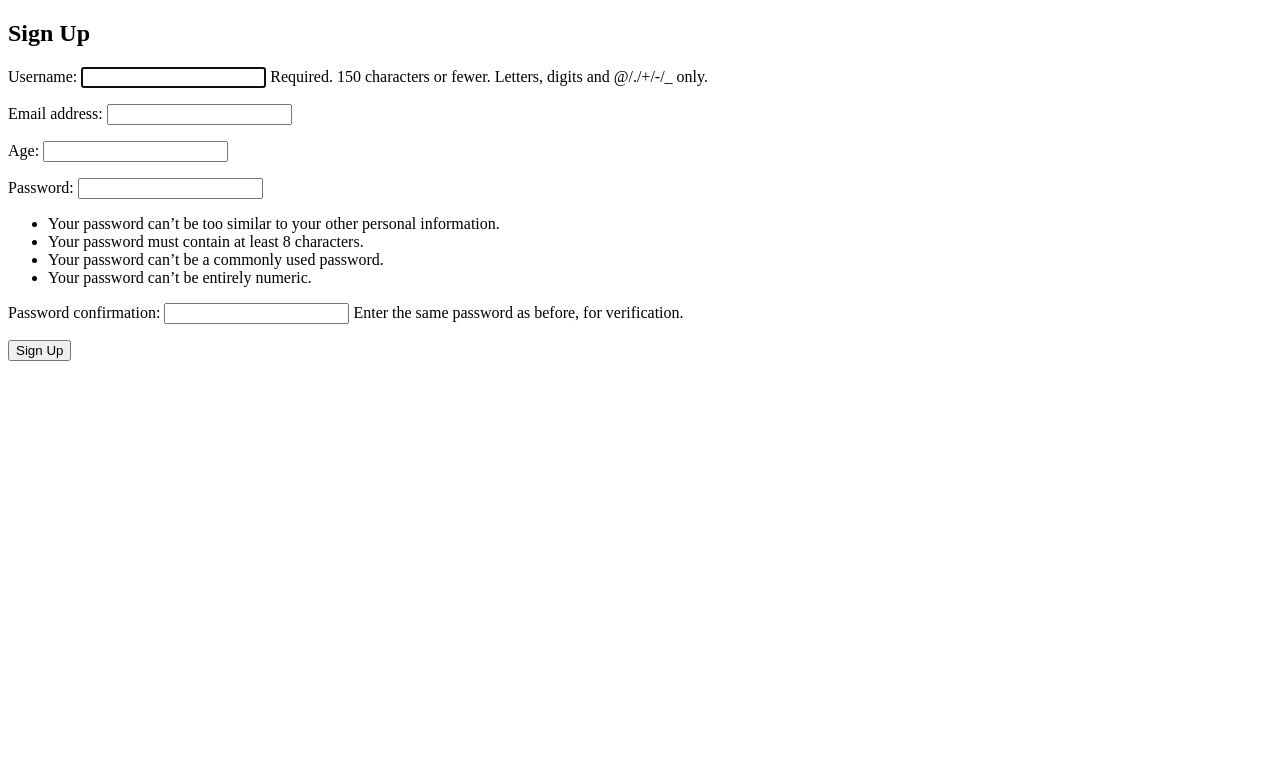
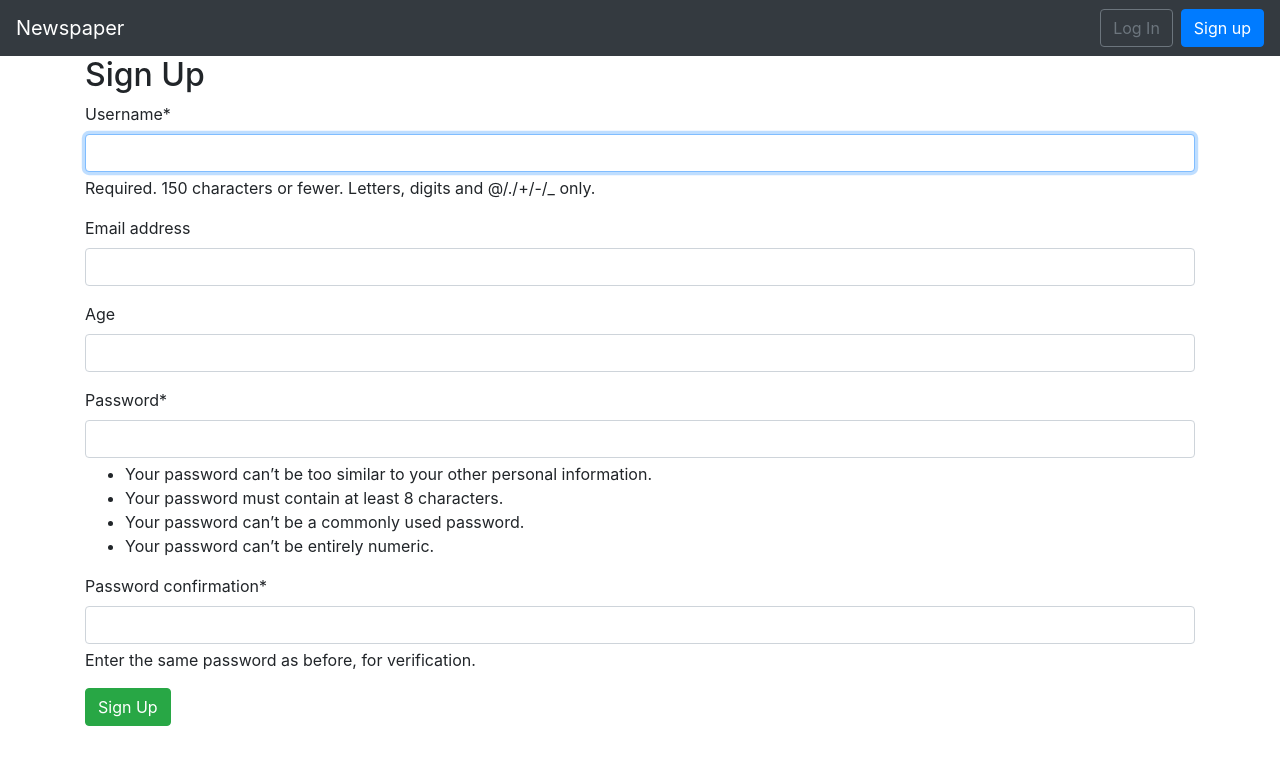
Before and after one commit to IamGOOD20/Newspaper-app, a Django app: page /accounts/signup/ in a window 1280 px wide. Shown: the top 765 px of the page. Run offline with Django 5.2, Linux system fonts and the light colour scheme; some libraries are stand-ins or nearby versions.

Commit message:
Added boodstrap tools, updated sign up form and log in page

```diff
--- a/config/settings.py
+++ b/config/settings.py
@@ -41,6 +41,9 @@ INSTALLED_APPS = [
     # local
     'accounts.apps.AccountsConfig',
     'pages.apps.PagesConfig',
+    # 3rd
+    'crispy_forms',
+    'crispy_bootstrap4',
 ]
 
 MIDDLEWARE = [
@@ -130,3 +133,5 @@ DEFAULT_AUTO_FIELD = 'django.db.models.BigAutoField'
 
 LOGOUT_REDIRECT_URL = 'home'
 LOGIN_REDIRECT_URL = 'home'
+
+CRISPY_TEMPLATE_PACK = 'bootstrap4'
--- a/templates/base.html
+++ b/templates/base.html
@@ -3,11 +3,46 @@
     <head>
         <meta charset="utf-8">
             <title>{% block title %}Newspaper App{% endblock title %}</title>
+        <meta name="viewport" content="width=device-width,
+        initial-scale=1, shrink-to-fit=no">
+<!-- Bootstrap CSS -->
+        <link rel="stylesheet" href="https://cdn.jsdelivr.net/npm/bootstrap@4.5.3/dist/css/bootstrap.min.css"
+              integrity="sha384-TX8t27EcRE3e/ihU7zmQxVncDAy5uIKz4rEkgIXeMed4M0jlfIDPvg6uqKI2xXr2" crossorigin="anonymous">
+
     </head>
     <body>
+        <nav class="navbar navbar-expand-lg navbar-dark bg-dark">
+            <a class="navbar-brand" href="{% url 'home' %}">Newspaper</a>
+            <button class="navbar-toggler" type="button" data-toggle="collapse"
+                data-target="#navbarSupportedContent"
+                aria-controls="navbarSupportedContent" aria-expanded="false"
+                aria-label="Toggle navigation">
+                <span class="navbar-toggler-icon"></span>
+            </button>
+            <div class="collapse navbar-collapse" id="navbarSupportedContent">
+                {% if user.is_authenticated %}
+                    <ul class="navbar-nav ml-auto">
+                        <li class="nav-item">
+                            <a class="nav-link dropdown-toggle" href="#" id="navbarDropdown" role="button" data-toggle="dropdown"
+                            aria-haspopup="true" aria-expanded="false">{{ user.username }}</a>
+                            <div class="dropdown-menu dropdown-menu-lg-right" aria-labelledby="navbarDropdown">
+                                <a class="dropdown-item" href="{% url 'password_change'%}">Change password</a>
+                                    <div class="dropdown-divider"></div>
+                                <a class="dropdown-item" href="{% url 'logout' %}">Log Out</a>
+                            </div>
+                        </li>
+                    </ul>
+            {% else %}
+                <form class="form-inline ml-auto"><a href="{% url 'login' %}" class="btn btn-outline-secondary">Log In</a>
+                    <a href="{% url 'signup' %}" class="btn btn-primary ml-2">Sign up</a></form>
+            {% endif %}
+            </div>
+        </nav>
     <main>
-        {% block content %}
-        {% endblock content %}
+        <div class="container">
+            {% block content %}
+            {% endblock content %}
+        </div>
     </main>
     </body>
 </html>
--- a/templates/registration/login.html
+++ b/templates/registration/login.html
@@ -7,6 +7,6 @@
     <form method="post">
     {% csrf_token %}
     {{ form.as_p }}
-    <button type="submit">Log In</button>
+    <button class="btn btn-success ml-2" type="submit">Log In</button>
     </form>
 {% endblock content %}
--- a/templates/registration/signup.html
+++ b/templates/registration/signup.html
@@ -1,12 +1,13 @@
 {% extends 'base.html' %}
+{% load crispy_forms_tags %}
 
-{% block title %}Sign Up{% endblock title %}
 
+{% block title %}Sign Up{% endblock title%}
 {% block content %}
     <h2>Sign Up</h2>
     <form method="post">
-    {% csrf_token %}
-    {{ form.as_p }}
-    <button type="submit">Sign Up</button>
+        {% csrf_token %}
+        {{ form|crispy }}
+        <button class="btn btn-success" type="submit">Sign Up</button>
     </form>
 {% endblock content %}
```
Also changed, not shown: db.sqlite3, 1 other file.
